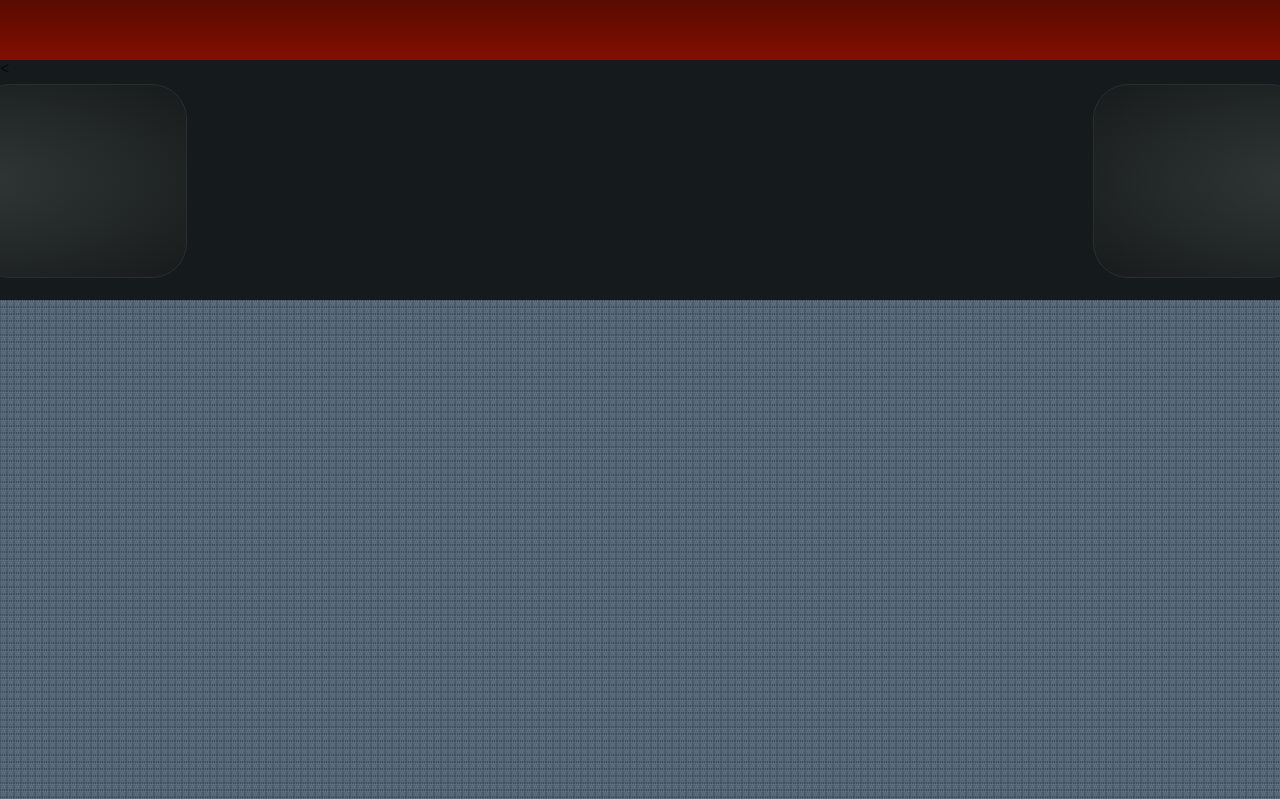
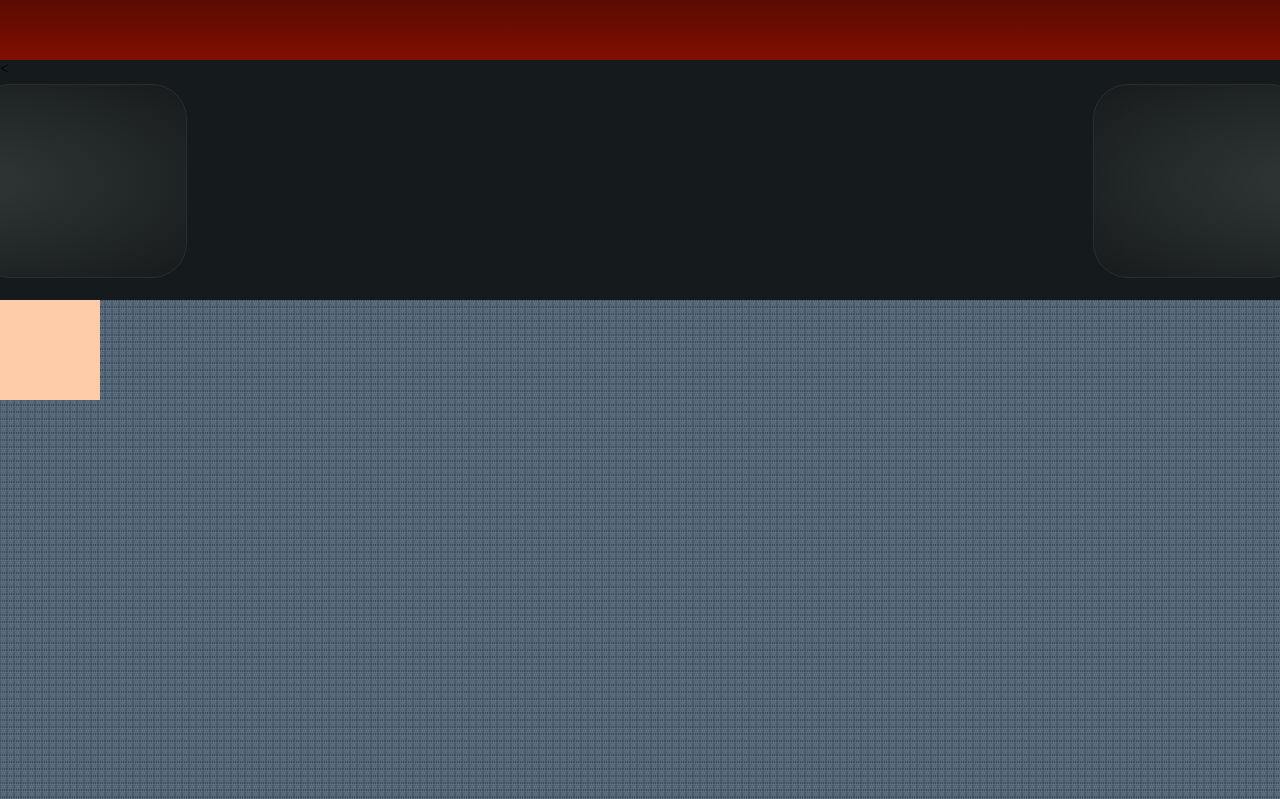
Before and after one commit to QAQMiao/About-Javascript, a plain HTML site: page index.html in a window 1280 px wide. Shown: the top 799 px of the page. Drawn offline with Linux system fonts and the light colour scheme.

```diff
--- a/index.html
+++ b/index.html
@@ -10,7 +10,9 @@
       <div class = "radius" id = "box1"></div>
       <<div class = "radius" id = "box2"></div>
     </div>
-    <div id = "main"></div>
+    <div id = "main">
+      <div id = "alpha"></div>
+    </div>
     <div id = "bottom"></div>
 </body>
 </html>
--- a/style.css
+++ b/style.css
@@ -15,7 +15,7 @@ body{
 #head{
     width: 100%;
     height: 240px;
-    background: #151a1d;
+    background: #151a1d;/* url(block1.png)*/
     position: relative;
 }
 #main{
@@ -62,3 +62,9 @@ body{
     background: -webkit-radial-gradient(right, #303636, #171b1c);   /*Safari5.1 Chrome 10+*/
     background: -o-radial-gradient(right, #303636, #171b1c);  /*Opera 11.10+*/
 }
+#alpha{
+    width: 100px;
+    height: 100px;
+    background-color: #ffccaa;
+    filter: Alpha(opacity=100,finishopacity=0,style=1,startx=0,starty=0,finishx=0,finishy=80);
+}
```
Also changed, not shown: block1.png (added).
